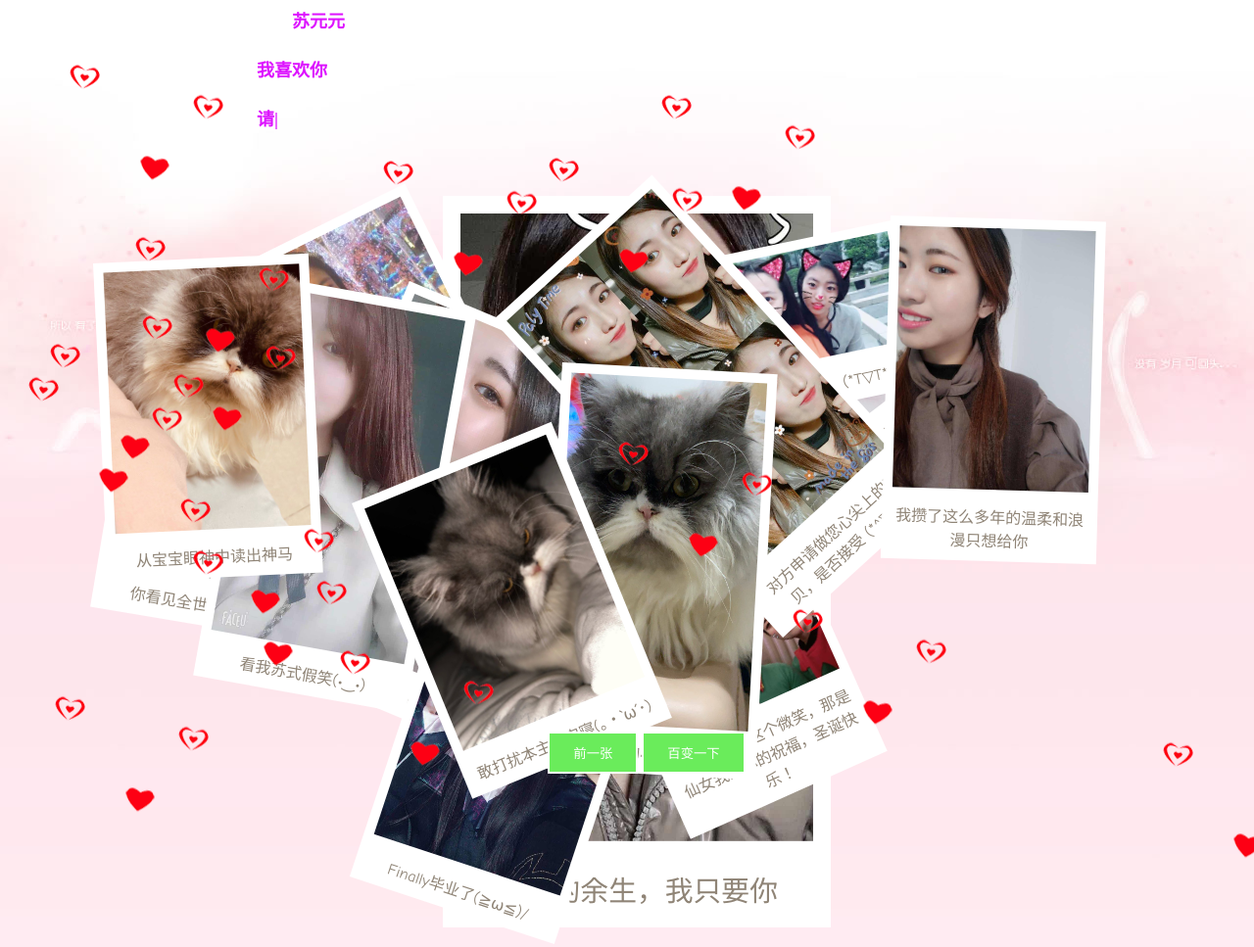
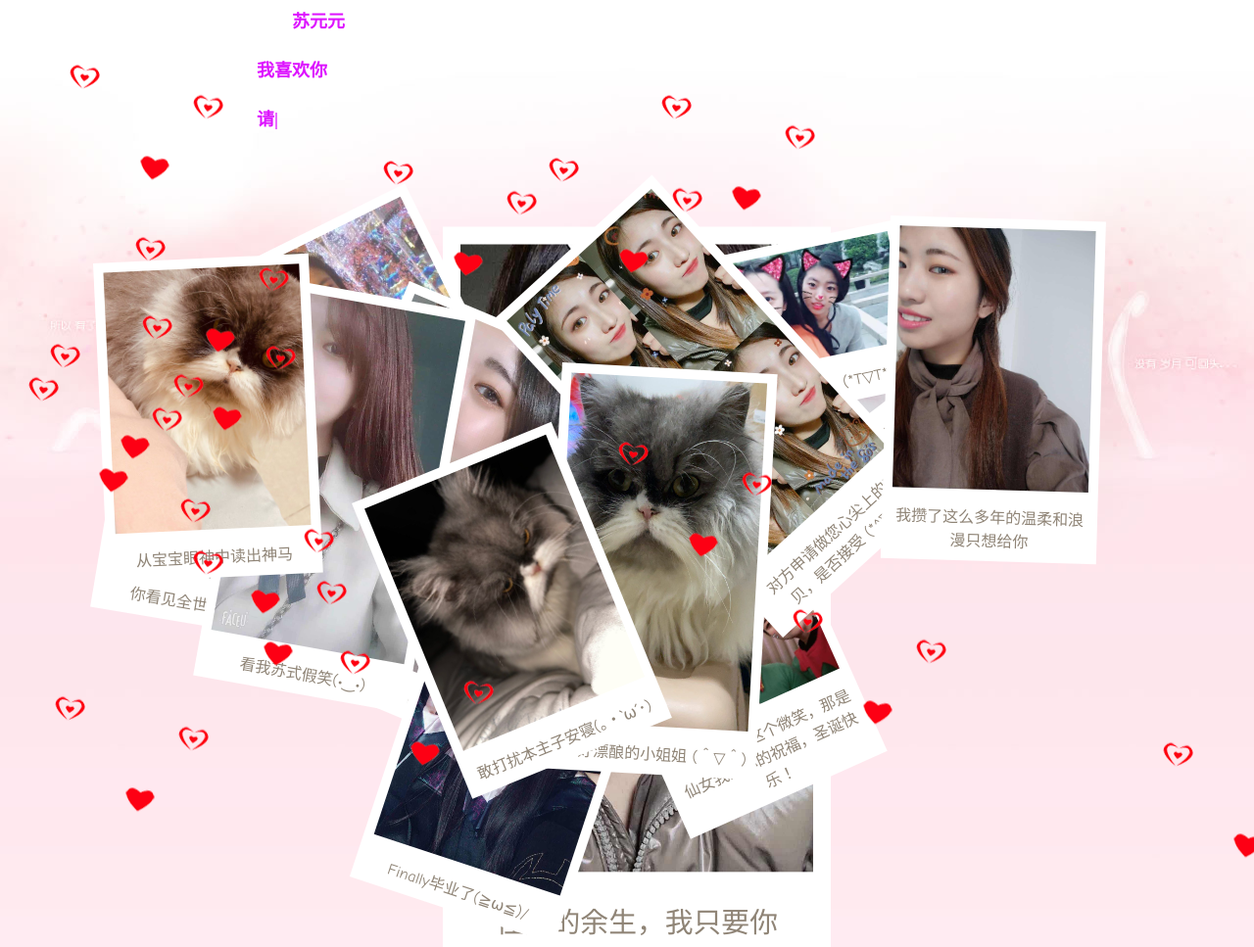
Before and after one commit to teng-test/yuan, a plain HTML site: page index.html in a window 1280 px wide. Shown: the top 967 px of the page at 98% size. Drawn offline with Linux system fonts and the light colour scheme.

Commit message:
yuan-5: Update file

```diff
--- a/index.html
+++ b/index.html
@@ -186,7 +186,7 @@ $("body").bind("contextmenu", function() {
 
 
 <div id="gallery" class="fullscreen"></div>
-	<div id="nav" class="navbar">
+	<div id="nav" class="navbar" style="display:none;">
         <button id="preview">前一张</button>
 	    <button id="next">百变一下</button>
 	</div>
```
